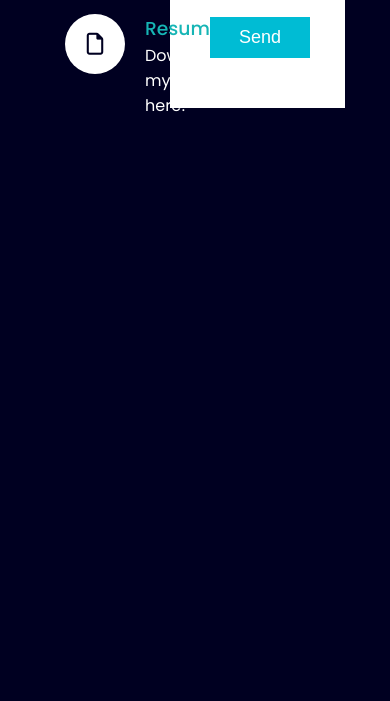
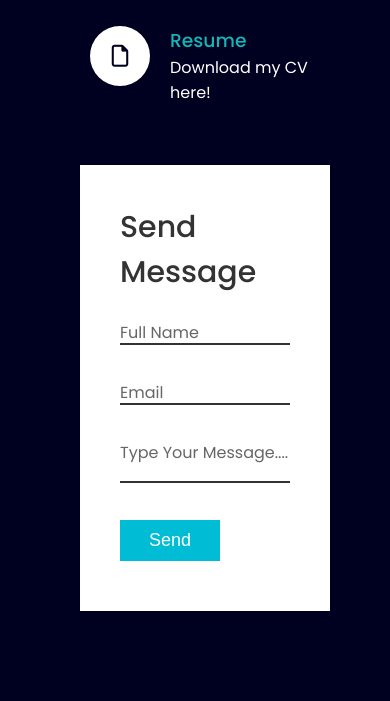
Before and after one commit to Kaur-s83/Portfolio, a plain HTML site: page index.html in a window 390 px wide. Shown: the part 4989-5690 px from the top of the page. Before the commit the page ends 5167 px from the top, so only its background shows below. Drawn offline with nearby package versions, Linux system fonts and the light colour scheme.

Commit message:
Update style.css

```diff
--- a/style.css
+++ b/style.css
@@ -530,17 +530,17 @@ nav .fas{
 /*         padding: 20px; */
         width: 100%;
     }
-/*     .contactSection{
+    .contactSection{
         padding: 50px;
     }
     .contactCtr{
         flex-direction: column;
     }
-    .contactCtr.contactInfo{
+    .contactCtr .contactInfo{
         margin-bottom: 40px;
     }
-    .contactCtr.contactInfo,
-    .contactCtr.contactForm{
+    .contactCtr .contactInfo,
+    .contactCtr .contactForm{
         width: 100%;
-    } */
+    }
 }
```
